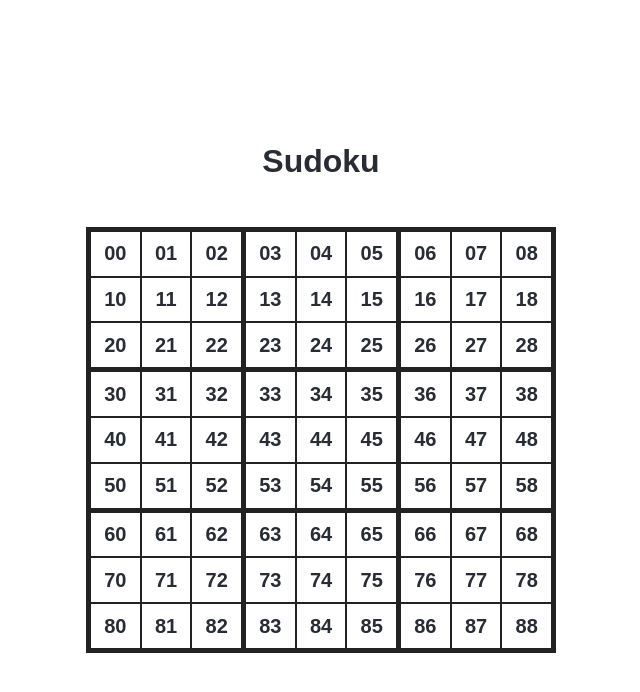
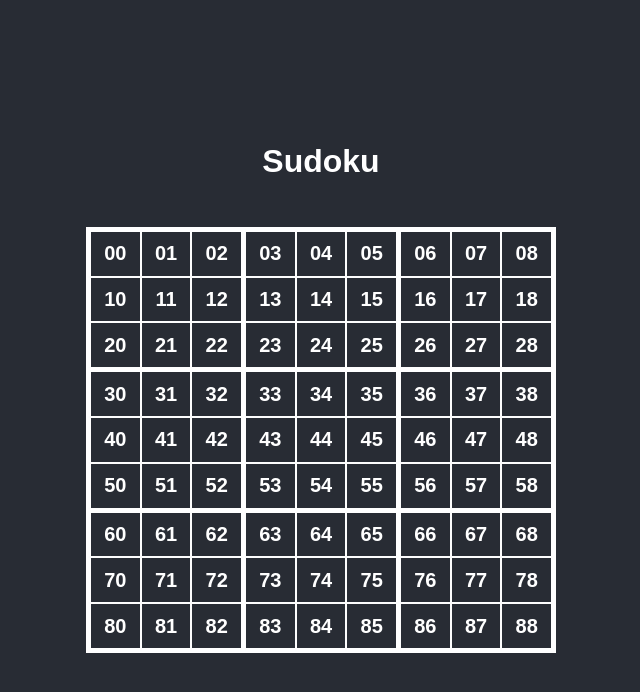
Before and after one commit to DMGithinji/React-Sudoku, a React (Create React App) app: page / in a window 1280 px wide. Shown: the top 692 px of the page, without its empty margins (319-959 px from the left). Built offline with nearby package versions, Linux system fonts and the light colour scheme.

Commit message:
Configure redux store

```diff
--- a/package.json
+++ b/package.json
@@ -3,8 +3,13 @@
   "version": "0.1.0",
   "private": true,
   "dependencies": {
+    "@types/react-redux": "^7.1.7",
+    "dev": "^0.1.3",
     "react": "^16.13.1",
     "react-dom": "^16.13.1",
+    "react-redux": "^7.2.0",
+    "redux": "^4.0.5",
+    "redux-devtools-extension": "^2.13.8",
     "styled-components": "^5.1.0"
   },
   "devDependencies": {
--- /dev/null
+++ b/src/core/configure-store/index.ts
@@ -0,0 +1,9 @@
+import { createStore } from "redux";
+import { devToolsEnhancer } from "redux-devtools-extension";
+import reducer from "../../reducers";
+
+function configureStore(initalState = {}) {
+  const store = createStore(reducer, initalState, devToolsEnhancer({}));
+  return store;
+}
+export default configureStore;
--- a/src/core/index.ts
+++ b/src/core/index.ts
@@ -1 +1,2 @@
 export * from './service-worker';
+export {default as configureStore} from './configure-store';
--- a/src/index.tsx
+++ b/src/index.tsx
@@ -1,22 +1,26 @@
-import React from 'react';
-import ReactDOM from 'react-dom';
+import React from "react";
+import ReactDOM from "react-dom";
+import { Provider } from "react-redux";
+import { unregister, configureStore } from "core";
+import { GlobalStyles, darkTheme } from "styles";
+import { Content, Title, Card, Grid } from "components";
+import { ThemeProvider } from "styled-components";
 
-import { unregister } from 'core';
-import { GlobalStyles, lightTheme } from 'styles';
-import { Content, Title, Card, Grid } from 'components';
-import { ThemeProvider } from 'styled-components';
+const store = configureStore()
 
 ReactDOM.render(
-  <ThemeProvider theme={lightTheme}>
+  <ThemeProvider theme={darkTheme}>
     <GlobalStyles />
+    <Provider store={store}>
       <Content data-cy="content">
         <Title data-cy="title">Sudoku</Title>
         <Card data-cy="card">
           <Grid />
         </Card>
       </Content>
+    </Provider>
   </ThemeProvider>,
-  document.getElementById('root')
+  document.getElementById("root")
 );
 
 // If you want your app to work offline and load faster, you can change
--- /dev/null
+++ b/src/reducers/index.ts
@@ -0,0 +1,4 @@
+import reducer from "./reducer";
+
+export type IReducer = ReturnType<typeof reducer>
+export default reducer;
--- /dev/null
+++ b/src/reducers/reducer.ts
@@ -0,0 +1,12 @@
+import { AnyAction } from "redux";
+
+const initialState = {};
+
+function reducer(state = initialState, action: AnyAction) {
+  switch (action.type) {
+    default:
+      return state;
+  }
+}
+
+export default reducer;
```
Also changed, not shown: 1 other file (tests, documents, lock files or other folders). Lines whose indentation alone changed are shown as unchanged.
